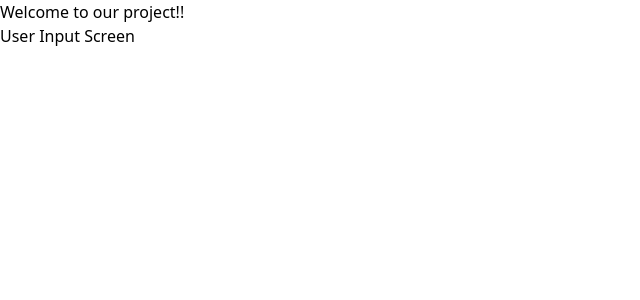
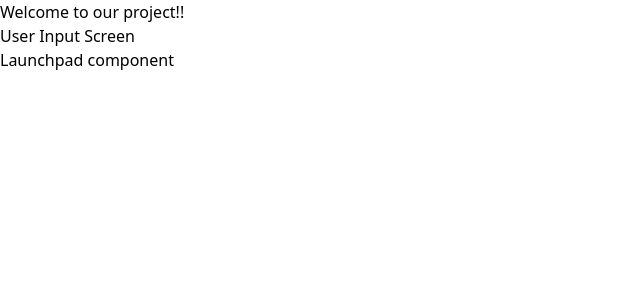
Before and after one commit to Jan-Slota-Foundation/frontend_dev, a Vue app: page /userinput in a window 1280 px wide. Shown: the top 300 px of the page, without its empty margins (0-640 px from the left). Built offline with nearby package versions, Linux system fonts and the light colour scheme.

Commit message:
userinput added

```diff
--- /dev/null
+++ b/src/components/Launchpad.vue
@@ -0,0 +1,11 @@
+<template>
+  <div>Launchpad component</div>
+</template>
+
+<script>
+export default {
+  name: 'Launchpad'
+}
+</script>
+
+<style scoped></style>
--- a/src/views/UserInput.vue
+++ b/src/views/UserInput.vue
@@ -1,10 +1,13 @@
 <template>
   <div>User Input Screen</div>
+  <Launchpad></Launchpad>
 </template>
 
 <script>
+import Launchpad from '@/components/Launchpad.vue'
 export default {
-  name: 'LaunchpadView'
+  name: 'LaunchpadView',
+  components: { Launchpad }
 }
 </script>
 
```
